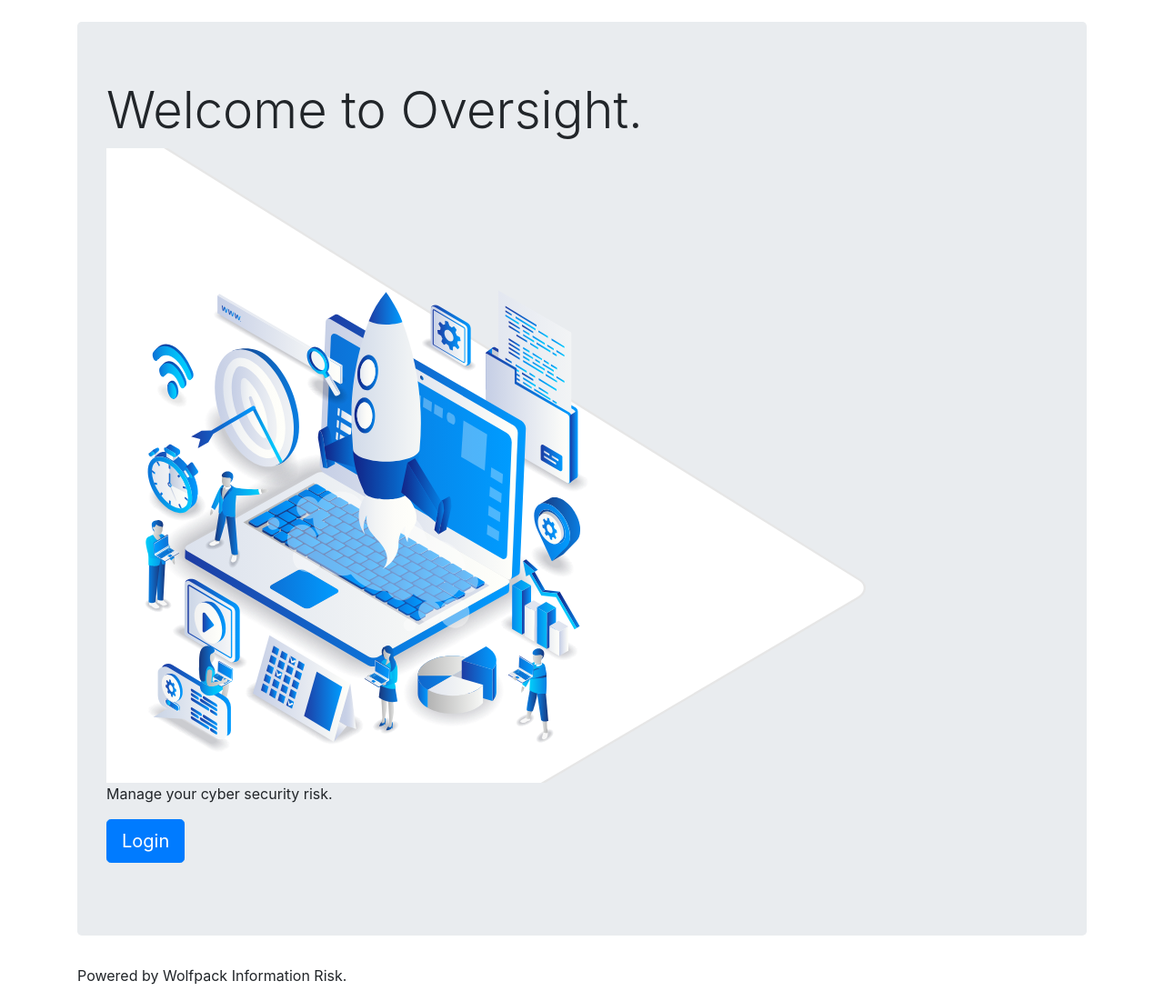
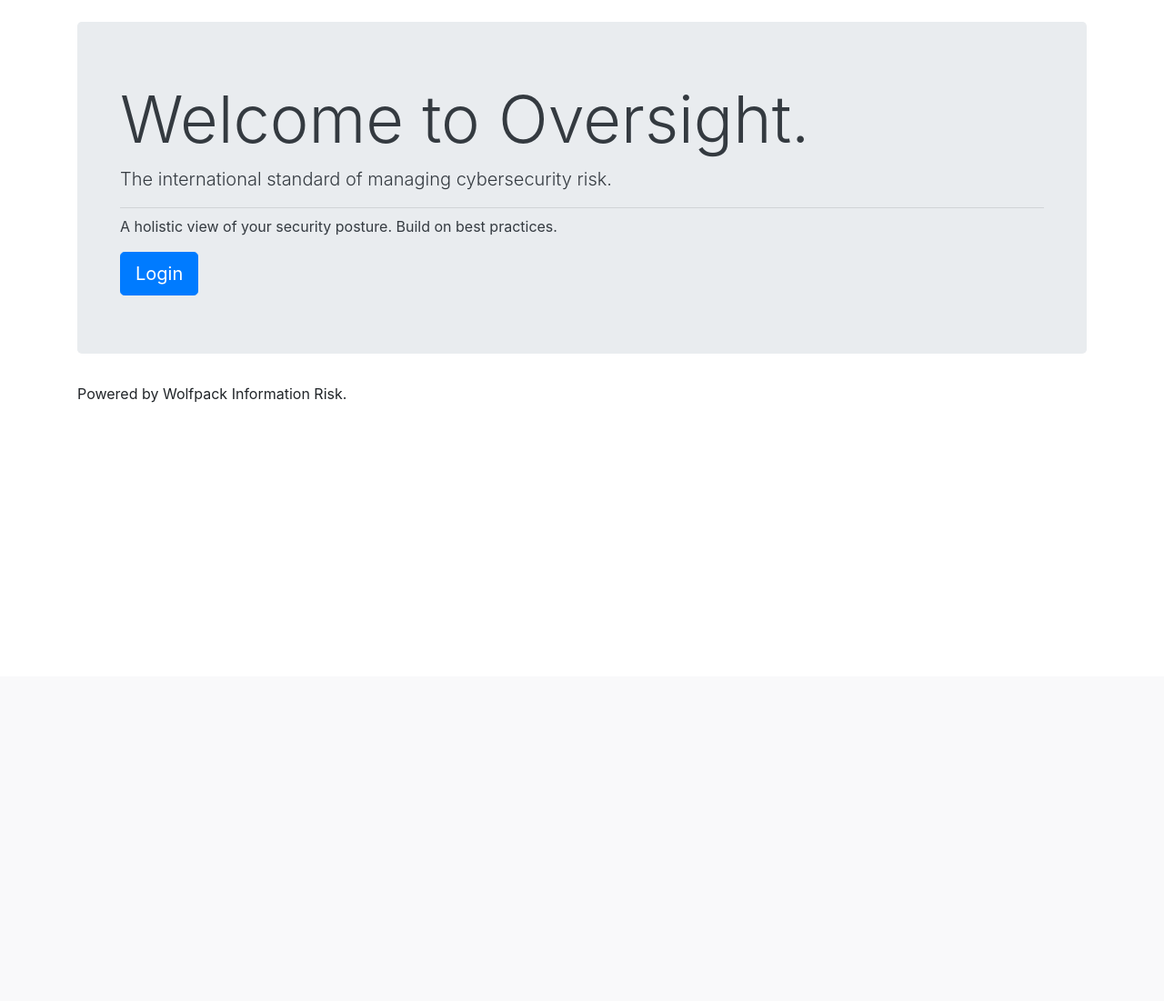
Before and after one commit to data-88/CYBERSITE, a Flask app: page / in a window 1280 px wide. Shown: the part 56-1157 px from the top of the page at 91% size. After the commit the page ends 499 px from the top, so only its background shows below. Run offline with Flask 2, Linux system fonts and the light colour scheme; some libraries are stand-ins or nearby versions.

Commit message:
front page changes and cosmetics

```diff
--- a/flaskqa/templates/landing.html
+++ b/flaskqa/templates/landing.html
@@ -2,15 +2,15 @@
 {% block title %}Oversight{% endblock %}
 
 {% block content %}
-      <div class="jumbotron">
-          <h2 class="display-4">Welcome to Oversight.</h2>
-          <div>
-              <img src="{{ url_for('static', filename='landing.svg') }}">
+
+<div class="jumbotron bg-cover text-dark" style="background-image, url({{ url_for('static', filename='landing.svg') }})">
+  <div class="container">
+    <h3 class="display-3">Welcome to Oversight.</h3>
+    <p class="lead">The international standard of managing cybersecurity risk.</p>
+    <hr class="my-2">
+    <p>A holistic view of your security posture. Build on best practices.</p>
+    <a class="btn btn-primary btn-lg" href="login" role="button">Login</a>
   </div>
-          <p>Manage your cyber security risk.</p>
-          <p class="lead">
-            <a class="btn btn-primary btn-lg" href="login" role="button">Login</a>
-          </p>
 </div>
 
 <div class="row">
```
Also changed, not shown: flaskqa/db.sqlite3. Lines whose indentation alone changed are shown as unchanged.
